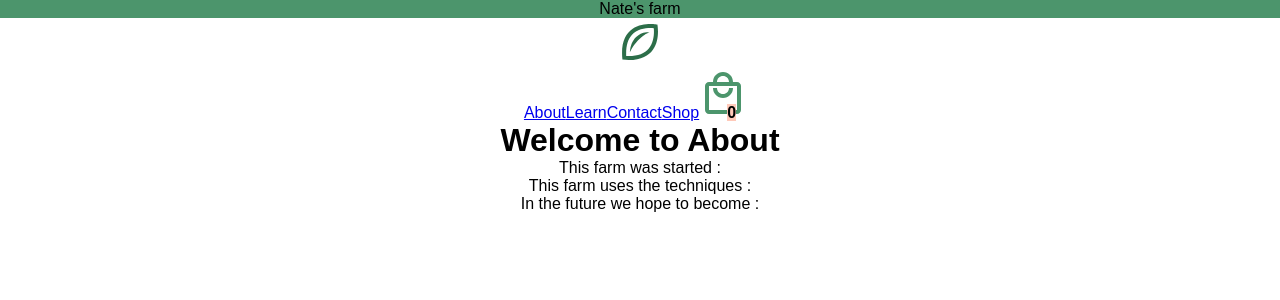
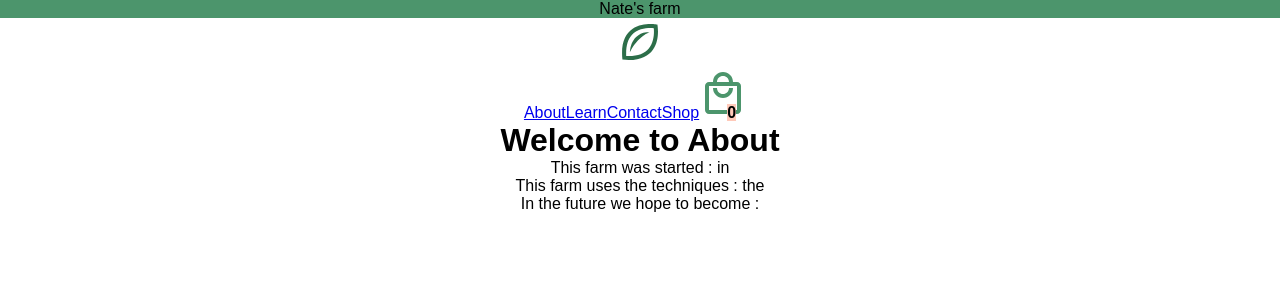
Before and after one commit to bafox2/shoppingcart, a React (Create React App) app: page /about in a window 1280 px wide. Shown: the top 300 px of the page. Built offline with nearby package versions, Linux system fonts and the light colour scheme; a web font is replaced by a local one.

Commit message:
new start git is hard

```diff
--- a/src/pages/About.js
+++ b/src/pages/About.js
@@ -7,8 +7,8 @@ const About = (props) => {
         <div>
             <main>
                 <h1>Welcome to About</h1>
-                <p>This farm was started :</p>
-                <p>This farm uses the techniques :</p>
+                <p>This farm was started : in </p>
+                <p>This farm uses the techniques : the</p>
                 <p>In the future we hope to become :</p>
             </main>
         </div>
```
